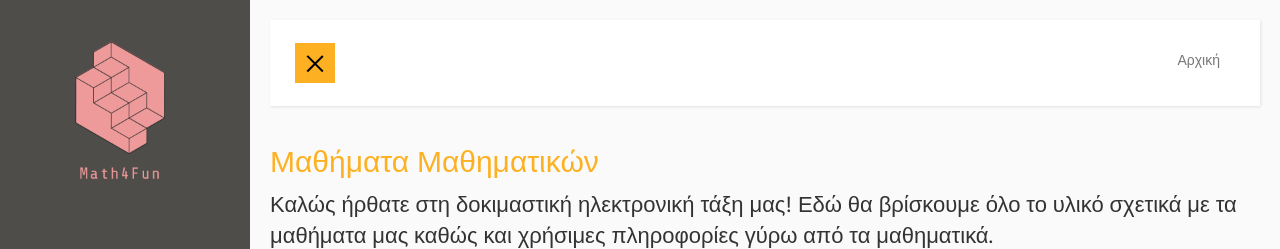
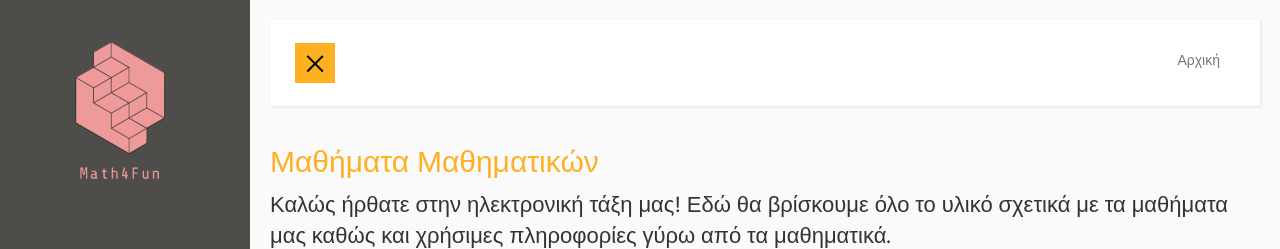
Before and after one commit to pateras95/math4fun, a PHP site: page /Routes/mainRoute.php in a window 1280 px wide. Shown: the top 249 px of the page. Run offline with PHP 8.4, Linux system fonts and the light colour scheme; the visitor is signed in with stand-in values (Sample User, id 1).

Commit message:
modified main route text

```diff
--- a/Routes/mainRoute.php
+++ b/Routes/mainRoute.php
@@ -83,7 +83,7 @@ include('../API/loginCheck.php');
             </nav>
 
             <h2 style="color:#FDB122">Μαθήματα Μαθηματικών</h2>
-            <span class="header-text">Καλώς ήρθατε στη δοκιμαστική ηλεκτρονική τάξη μας! Εδώ θα βρίσκουμε όλο το υλικό σχετικά με τα μαθήματα μας καθώς και χρήσιμες πληροφορίες γύρω από τα μαθηματικά.</span>
+            <span class="header-text">Καλώς ήρθατε στην ηλεκτρονική τάξη μας! Εδώ θα βρίσκουμε όλο το υλικό σχετικά με τα μαθήματα μας καθώς και χρήσιμες πληροφορίες γύρω από τα μαθηματικά.</span>
 
             <div style="text-align:center">
                 <iframe src="https://giphy.com/embed/l2Ject9fem5QZOyTC" width="350px" height="350px" style="position:center" frameBorder="0" class="giphy-embed"></iframe>
```
